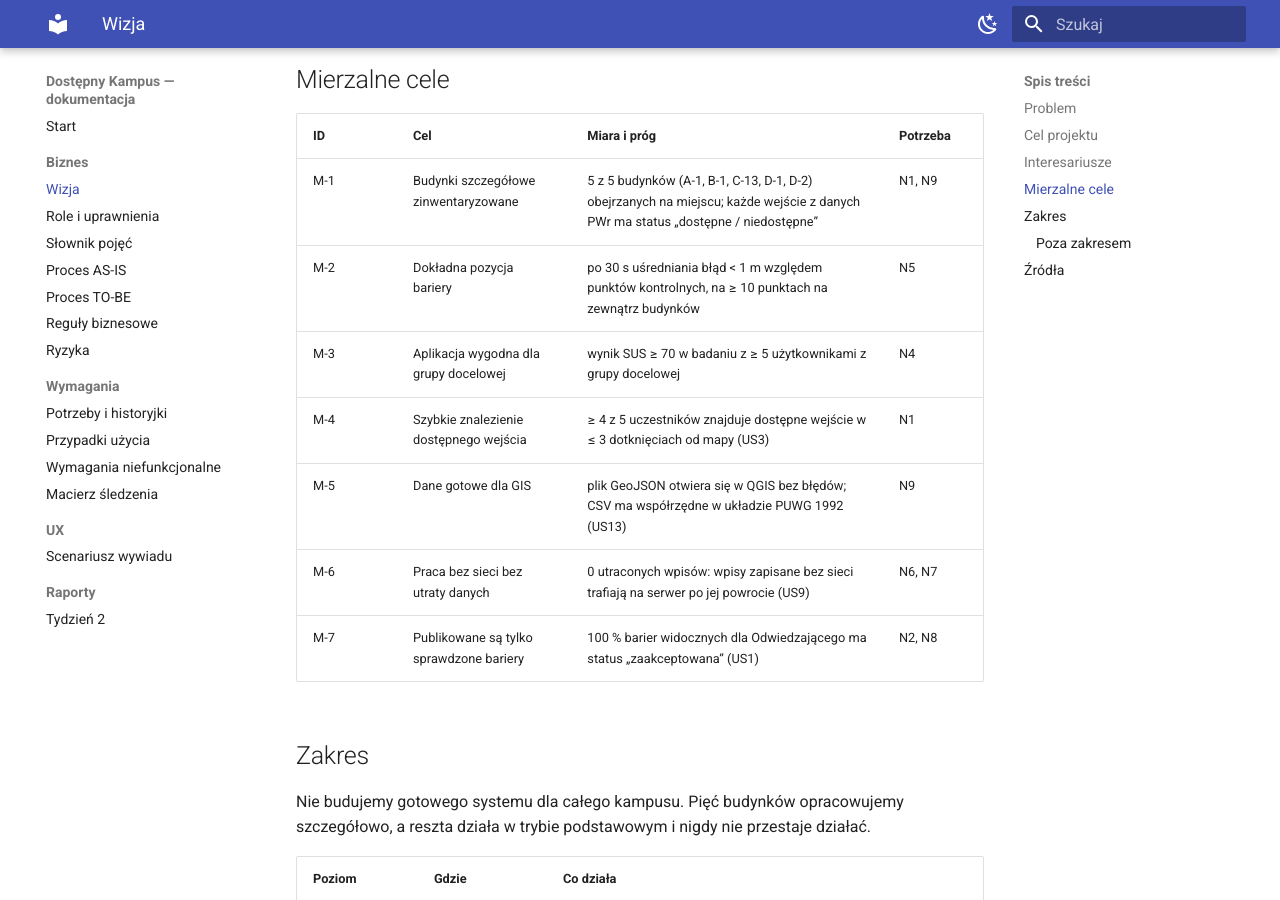
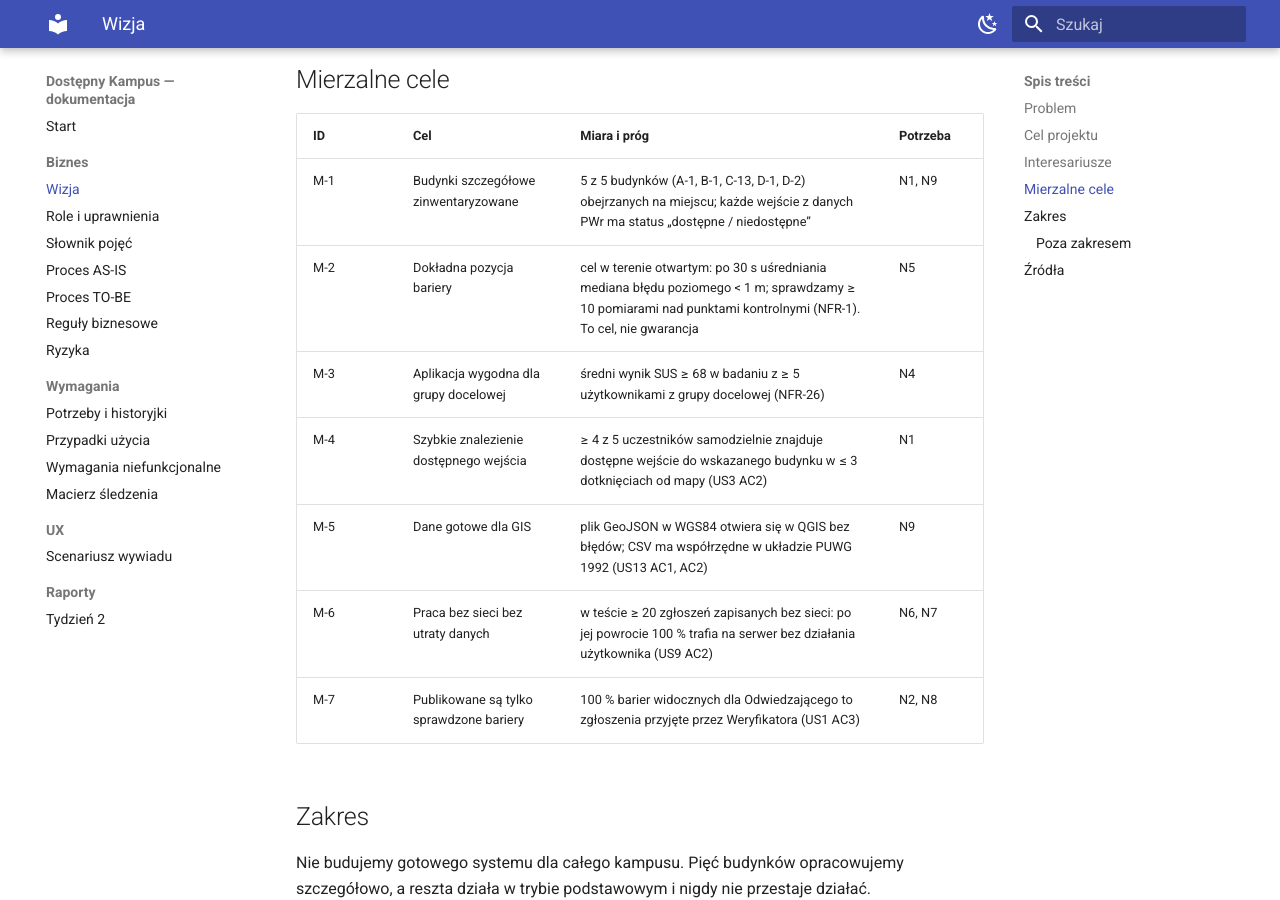
Before and after one commit to dostepny-kampus/dostepny-kampus, an MkDocs documentation site: the page built from docs/docs/biznes/wizja.md, in a window 1280 px wide and 900 px high, scrolled down 1892 px. Built offline with MkDocs 1.6.1 and Material for MkDocs 9.7.7, drawn with Linux system fonts in a browser that asks for light colours.

Commit message:
docs(biznes): fix measurability of vision metrics M-2 to M-7

```diff
--- a/docs/docs/biznes/wizja.md
+++ b/docs/docs/biznes/wizja.md
@@ -40,12 +40,12 @@ Role w systemie opisuje strona [Role i uprawnienia](role.md). Potrzeby N1…N9 o
 | ID | Cel | Miara i próg | Potrzeba |
 | --- | --- | --- | --- |
 | M-1 | Budynki szczegółowe zinwentaryzowane | 5 z 5 budynków (A-1, B-1, C-13, D-1, D-2) obejrzanych na miejscu; każde wejście z danych PWr ma status „dostępne / niedostępne” | N1, N9 |
-| M-2 | Dokładna pozycja bariery | po 30 s uśredniania błąd < 1 m względem punktów kontrolnych, na ≥ 10 punktach na zewnątrz budynków | N5 |
-| M-3 | Aplikacja wygodna dla grupy docelowej | wynik SUS ≥ 70 w badaniu z ≥ 5 użytkownikami z grupy docelowej | N4 |
-| M-4 | Szybkie znalezienie dostępnego wejścia | ≥ 4 z 5 uczestników znajduje dostępne wejście w ≤ 3 dotknięciach od mapy (US3) | N1 |
-| M-5 | Dane gotowe dla GIS | plik GeoJSON otwiera się w QGIS bez błędów; CSV ma współrzędne w układzie PUWG 1992 (US13) | N9 |
-| M-6 | Praca bez sieci bez utraty danych | 0 utraconych wpisów: wpisy zapisane bez sieci trafiają na serwer po jej powrocie (US9) | N6, N7 |
-| M-7 | Publikowane są tylko sprawdzone bariery | 100 % barier widocznych dla Odwiedzającego ma status „zaakceptowana” (US1) | N2, N8 |
+| M-2 | Dokładna pozycja bariery | cel w terenie otwartym: po 30 s uśredniania mediana błędu poziomego < 1 m; sprawdzamy ≥ 10 pomiarami nad punktami kontrolnymi (NFR-1). To cel, nie gwarancja | N5 |
+| M-3 | Aplikacja wygodna dla grupy docelowej | średni wynik SUS ≥ 68 w badaniu z ≥ 5 użytkownikami z grupy docelowej (NFR-26) | N4 |
+| M-4 | Szybkie znalezienie dostępnego wejścia | ≥ 4 z 5 uczestników samodzielnie znajduje dostępne wejście do wskazanego budynku w ≤ 3 dotknięciach od mapy (US3 AC2) | N1 |
+| M-5 | Dane gotowe dla GIS | plik GeoJSON w WGS84 otwiera się w QGIS bez błędów; CSV ma współrzędne w układzie PUWG 1992 (US13 AC1, AC2) | N9 |
+| M-6 | Praca bez sieci bez utraty danych | w teście ≥ 20 zgłoszeń zapisanych bez sieci: po jej powrocie 100 % trafia na serwer bez działania użytkownika (US9 AC2) | N6, N7 |
+| M-7 | Publikowane są tylko sprawdzone bariery | 100 % barier widocznych dla Odwiedzającego to zgłoszenia przyjęte przez Weryfikatora (US1 AC3) | N2, N8 |
 
 ## Zakres
 
```
